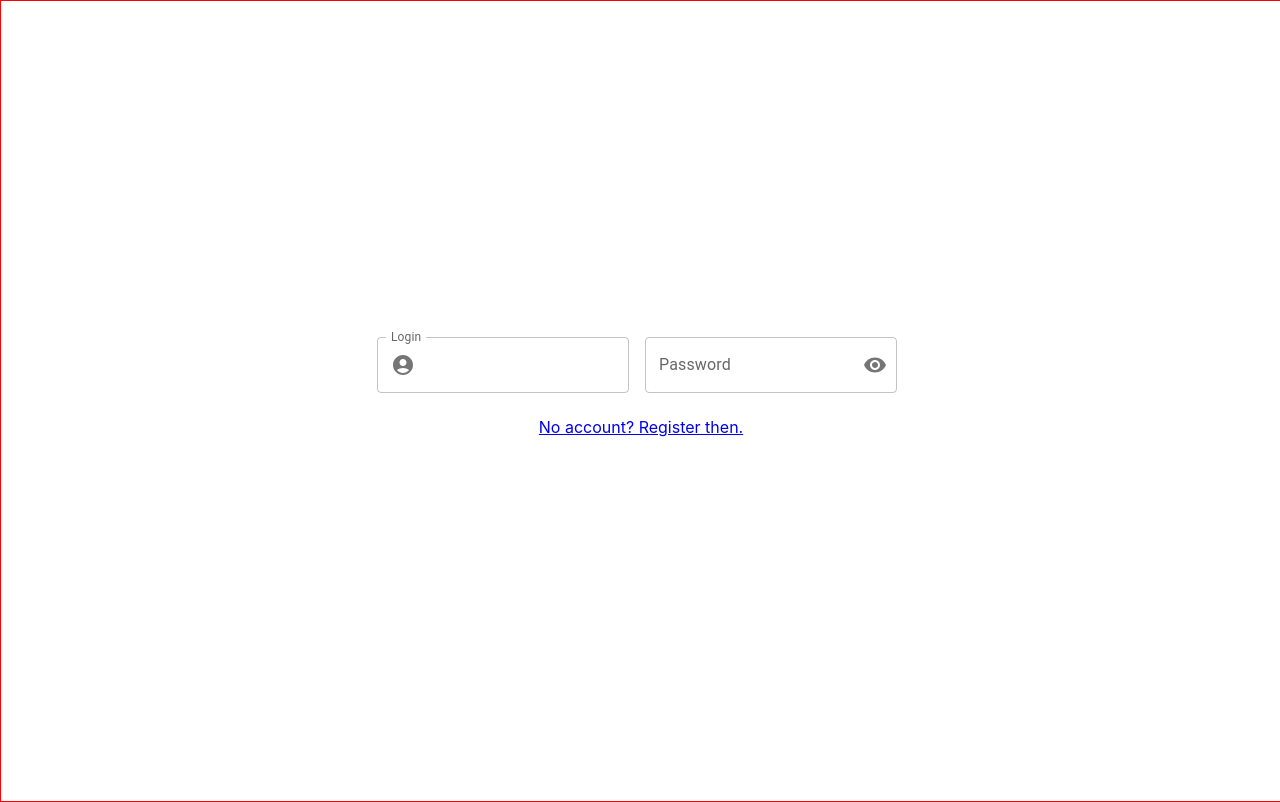
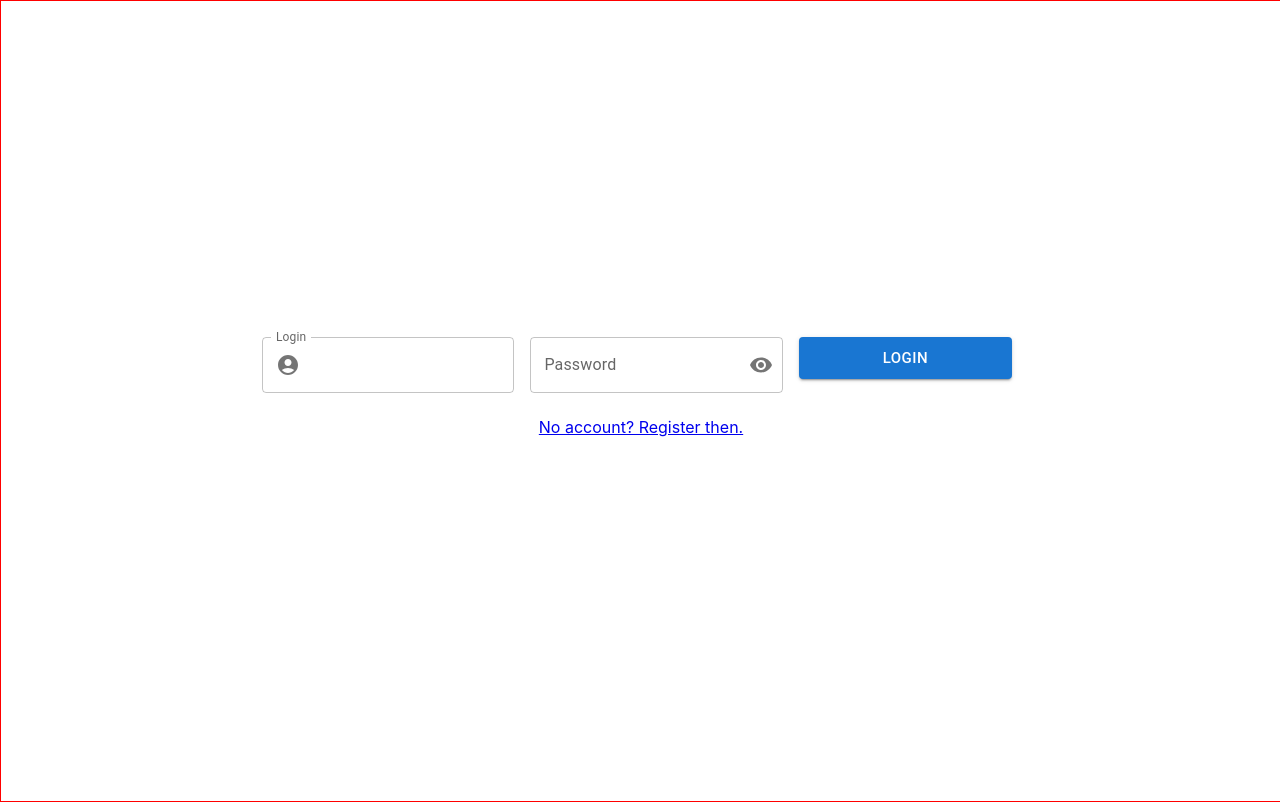
Before and after one commit to karsonbwoy/user-login-app, a React (Create React App) app: page /login in a window 1280 px wide. Built offline with nearby package versions, Linux system fonts and the light colour scheme.

Commit message:
Add login button

```diff
--- a/src/pages/Login.js
+++ b/src/pages/Login.js
@@ -1,6 +1,7 @@
 import { Link } from "react-router-dom"
 import * as React from 'react';
 import Box from '@mui/material/Box';
+import { Button, Stack } from "@mui/material";
 import IconButton from '@mui/material/IconButton';
 import OutlinedInput from '@mui/material/OutlinedInput';
 import InputLabel from '@mui/material/InputLabel';
@@ -60,6 +61,7 @@ export default function Login() {
                     label="Password"
                 />
             </FormControl>
+            <Button variant='contained' size='large' >Login</Button>
             <Link to='/register'>
                 <p>No account? Register then.</p>
             </Link>
```
